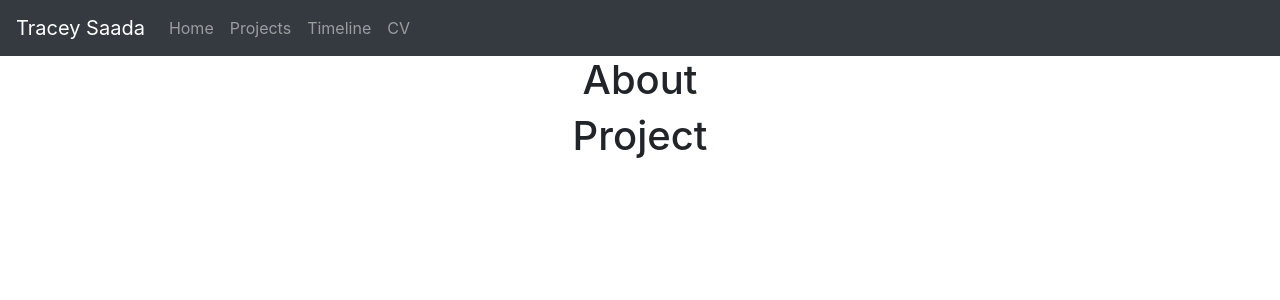
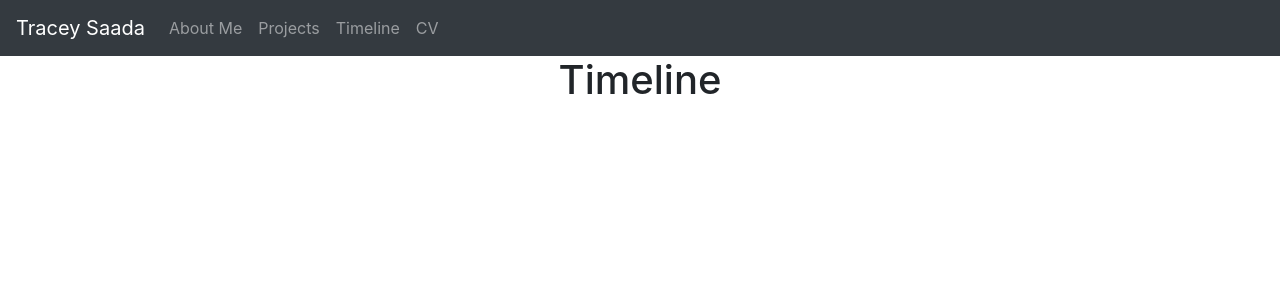
Before and after one commit to traceysaada/React-Portfolio, a React (Create React App) app: page /timeline in a window 1280 px wide. Shown: the top 300 px of the page. Built offline with nearby package versions, Linux system fonts and the light colour scheme.

Commit message:
Fix folder structure to use react-router-dom

```diff
--- a/package.json
+++ b/package.json
@@ -10,6 +10,7 @@
     "react": "^17.0.2",
     "react-bootstrap": "^1.5.2",
     "react-dom": "^17.0.2",
+    "react-router-dom": "^5.2.0",
     "react-scripts": "4.0.3",
     "web-vitals": "^1.1.1"
   },
--- a/src/App.js
+++ b/src/App.js
@@ -1,11 +1,22 @@
 
 import './App.css';
+import { BrowserRouter as Router, Route} from 'react-router-dom'
 import Header from "./Components/Header"
+import ProjectPage from './Components/ProjectPage';
+import TimeLinePage from './Components/TimeLinePage';
+import CVPage from './Components/CVPage'
+import About from './Components/About'
 
 function App() {
   return (
     <div className="App">
+      <Router>
      <Header />
+      <Route exact path="/" component={About} />
+      <Route exact path="/projects" component={ProjectPage} />
+      <Route exact path="/timeline" component={TimeLinePage} />
+      <Route exact path="/cvpage" component={CVPage} />
+      </Router>
     </div>
   );
 }
--- a/src/Components/HomePage.js
+++ b/src/Components/About.js
@@ -1,6 +1,6 @@
 import React from "react";
 
-export default function HomePage ()
+export default function About ()
 {
  return (
      <h1>About</h1>
--- a/src/Components/CVPage.js
+++ b/src/Components/CVPage.js
@@ -1 +1,9 @@
 import React from "react";
+
+
+export default function CVPage ()
+{
+ return (
+     <h1>CV</h1>
+ )
+}
--- a/src/Components/Header.js
+++ b/src/Components/Header.js
@@ -1,6 +1,5 @@
 import React, { Component } from "react";
-import Homepage from "./HomePage"
-import Projects from "./ProjectPage"
+
 import {Navbar, Nav} from "react-bootstrap";
 import 'bootstrap/dist/css/bootstrap.min.css'
 
@@ -11,18 +10,13 @@ class Header extends Component {
             <Navbar bg="dark" variant="dark">
               <Navbar.Brand href="#home">Tracey Saada</Navbar.Brand>
               <Nav className="mr-auto">
-                <Nav.Link href="#about">Home</Nav.Link>
-                <Nav.Link href="#projects">Projects</Nav.Link>
-                <Nav.Link href="#timeline">Timeline</Nav.Link>
-                <Nav.Link href="#cv">CV</Nav.Link>
+                <Nav.Link href="/">About Me</Nav.Link>
+                <Nav.Link href="/projects">Projects</Nav.Link>
+                <Nav.Link href="/timeline">Timeline</Nav.Link>
+                <Nav.Link href="/cvpage">CV</Nav.Link>
               </Nav>
             </Navbar>
-            <div id="about">
-                <Homepage />
-            </div>
-            <div id="projects">
-                <Projects />
-            </div>
+
 
           </>
 
--- a/src/Components/TimeLinePage.js
+++ b/src/Components/TimeLinePage.js
@@ -1 +1,9 @@
 import React from "react";
+
+
+export default function TimeLinePage ()
+{
+ return (
+     <h1>Timeline</h1>
+ )
+}
```
Also changed, not shown: 2 other files (tests, documents, lock files or other folders).
